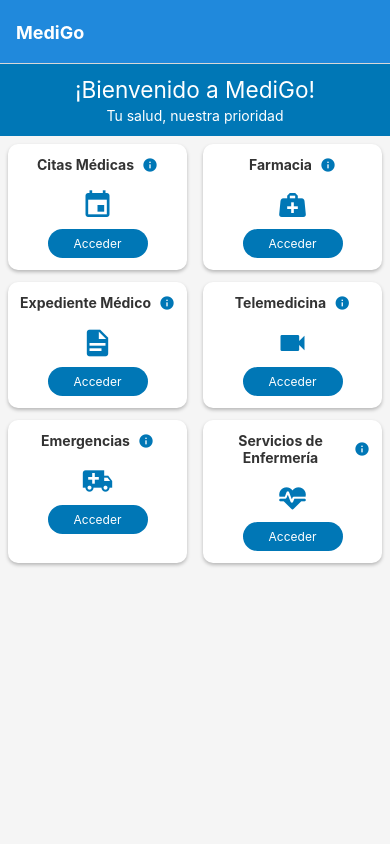
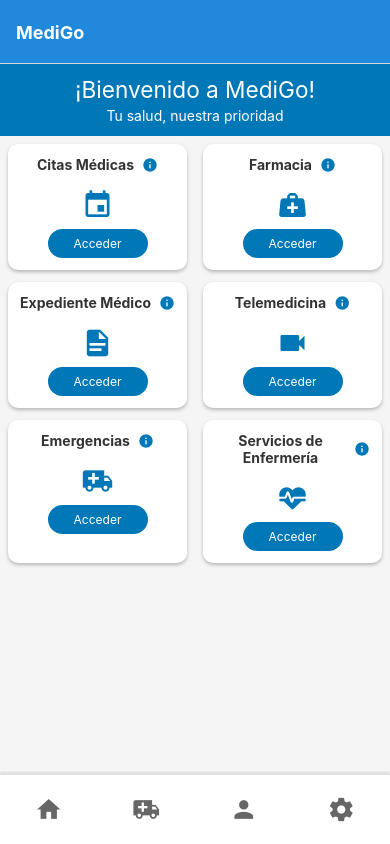
Before and after one commit to aristides25/medigo, a React Native app: screen /Home in a window 390 px wide. Built offline with nearby package versions, Linux system fonts and the light colour scheme.

Commit message:
feat: simplifica navbar a 4 elementos y ajusta posición del botón flotante en citas

```diff
--- /dev/null
+++ b/components/BottomNavbar.js
@@ -0,0 +1,64 @@
+import React from 'react';
+import { View, StyleSheet } from 'react-native';
+import { Icon } from '@rneui/themed';
+
+const BottomNavbar = () => {
+  return (
+    <View style={styles.container}>
+      <Icon
+        name="home"
+        type="material-community"
+        color="#666"
+        size={28}
+        containerStyle={styles.iconContainer}
+      />
+      <Icon
+        name="ambulance"
+        type="material-community"
+        color="#666"
+        size={28}
+        containerStyle={styles.iconContainer}
+      />
+      <Icon
+        name="account"
+        type="material-community"
+        color="#666"
+        size={28}
+        containerStyle={styles.iconContainer}
+      />
+      <Icon
+        name="cog"
+        type="material-community"
+        color="#666"
+        size={28}
+        containerStyle={styles.iconContainer}
+      />
+    </View>
+  );
+};
+
+const styles = StyleSheet.create({
+  container: {
+    flexDirection: 'row',
+    justifyContent: 'space-around',
+    alignItems: 'center',
+    backgroundColor: 'white',
+    paddingVertical: 12,
+    borderTopWidth: 1,
+    borderTopColor: '#e0e0e0',
+    position: 'absolute',
+    bottom: 0,
+    left: 0,
+    right: 0,
+    elevation: 8,
+    shadowColor: '#000',
+    shadowOffset: { width: 0, height: -2 },
+    shadowOpacity: 0.1,
+    shadowRadius: 2,
+  },
+  iconContainer: {
+    padding: 8,
+  },
+});
+
+export default BottomNavbar;
--- a/screens/HomeScreen.js
+++ b/screens/HomeScreen.js
@@ -2,6 +2,7 @@ import React, { useState } from 'react';
 import { View, StyleSheet, Dimensions, TouchableOpacity, Modal } from 'react-native';
 import { Button, Text, Icon, Overlay } from '@rneui/themed';
 import { SafeAreaView } from 'react-native-safe-area-context';
+import BottomNavbar from '../components/BottomNavbar';
 
 const modules = [
   {
@@ -81,7 +82,7 @@ const HomeScreen = ({ navigation }) => {
         <Text style={styles.subtitle}>Tu salud, nuestra prioridad</Text>
       </View>
 
-      <View style={styles.modulesContainer}>
+      <View style={[styles.modulesContainer, { marginBottom: 70 }]}>
         <View style={styles.moduleRow}>
           {modules.map((module, index) => (
             <View key={index} style={styles.moduleCard}>
@@ -130,6 +131,8 @@ const HomeScreen = ({ navigation }) => {
           ))}
         </View>
       </View>
+
+      <BottomNavbar />
     </SafeAreaView>
   );
 };
--- a/screens/appointments/AppointmentsScreen.js
+++ b/screens/appointments/AppointmentsScreen.js
@@ -3,6 +3,7 @@ import { View, ScrollView, StyleSheet, TouchableOpacity } from 'react-native';
 import { Text, Button, Card, Icon, Badge, ButtonGroup } from '@rneui/themed';
 import { SafeAreaView } from 'react-native-safe-area-context';
 import { useAppointment } from '../../context/AppointmentContext';
+import BottomNavbar from '../../components/BottomNavbar';
 
 const AppointmentCard = ({ appointment, onPress }) => {
   const getStatusColor = (status) => {
@@ -128,7 +129,7 @@ const AppointmentsScreen = ({ navigation }) => {
         selectedTextStyle={styles.selectedButtonText}
       />
 
-      <ScrollView style={styles.content}>
+      <ScrollView style={[styles.content, { marginBottom: 70 }]}>
         {filteredAppointments.length === 0 ? (
           <View style={styles.emptyState}>
             <Icon
@@ -165,6 +166,8 @@ const AppointmentsScreen = ({ navigation }) => {
           iconRight
         />
       </View>
+
+      <BottomNavbar />
     </SafeAreaView>
   );
 };
@@ -260,7 +263,7 @@ const styles = StyleSheet.create({
   },
   floatingButtonContainer: {
     position: 'absolute',
-    bottom: 20,
+    bottom: 90,
     right: 20,
     left: 20,
   },
--- a/screens/emergency/EmergencyTypeScreen.js
+++ b/screens/emergency/EmergencyTypeScreen.js
@@ -1,6 +1,8 @@
 import React from 'react';
 import { View, StyleSheet, ScrollView } from 'react-native';
 import { Button, Card, Text, Icon } from '@rneui/themed';
+import { SafeAreaView } from 'react-native-safe-area-context';
+import BottomNavbar from '../../components/BottomNavbar';
 
 const emergencyTypes = [
   {
@@ -53,7 +55,8 @@ const EmergencyTypeScreen = ({ navigation }) => {
   };
 
   return (
-    <ScrollView style={styles.container}>
+    <SafeAreaView style={styles.container}>
+      <ScrollView style={[styles.content, { marginBottom: 70 }]}>
         <Text style={styles.header}>¿Qué tipo de servicio necesitas?</Text>
         <Text style={styles.subheader}>Selecciona el motivo de la ambulancia</Text>
 
@@ -81,6 +84,9 @@ const EmergencyTypeScreen = ({ navigation }) => {
           ))}
         </View>
       </ScrollView>
+
+      <BottomNavbar />
+    </SafeAreaView>
   );
 };
 
--- a/screens/medical-records/MedicalRecordsScreen.js
+++ b/screens/medical-records/MedicalRecordsScreen.js
@@ -3,6 +3,7 @@ import { View, ScrollView, StyleSheet, TouchableOpacity, ActivityIndicator } fro
 import { Text, Card, Button, Icon, Divider } from '@rneui/themed';
 import { SafeAreaView } from 'react-native-safe-area-context';
 import { useMedicalRecord } from '../../context/MedicalRecordContext';
+import BottomNavbar from '../../components/BottomNavbar';
 
 const MedicalRecordsScreen = ({ navigation }) => {
   const { appointments, documents, prescriptions, loading } = useMedicalRecord();
@@ -72,7 +73,7 @@ const MedicalRecordsScreen = ({ navigation }) => {
 
   return (
     <SafeAreaView style={styles.container}>
-      <ScrollView>
+      <ScrollView style={[styles.content, { marginBottom: 70 }]}>
         {/* Resumen del Expediente */}
         <Card containerStyle={styles.summaryCard}>
           <View style={styles.summaryHeader}>
@@ -154,6 +155,8 @@ const MedicalRecordsScreen = ({ navigation }) => {
           ))}
         </View>
       </ScrollView>
+
+      <BottomNavbar />
     </SafeAreaView>
   );
 };
--- a/screens/nursing/NursingHomeScreen.js
+++ b/screens/nursing/NursingHomeScreen.js
@@ -1,6 +1,8 @@
 import React from 'react';
 import { View, StyleSheet, ScrollView } from 'react-native';
 import { Text, Card, Button, Icon } from '@rneui/themed';
+import { SafeAreaView } from 'react-native-safe-area-context';
+import BottomNavbar from '../../components/BottomNavbar';
 
 const nursingServices = [
   {
@@ -39,7 +41,8 @@ const NursingHomeScreen = ({ navigation }) => {
   };
 
   return (
-    <ScrollView style={styles.container}>
+    <SafeAreaView style={styles.container}>
+      <ScrollView style={[styles.content, { marginBottom: 70 }]}>
         <View style={styles.header}>
           <Text h4 style={styles.headerText}>Servicios Disponibles</Text>
           <Text style={styles.subheader}>Selecciona el servicio que necesitas</Text>
@@ -71,6 +74,9 @@ const NursingHomeScreen = ({ navigation }) => {
           </Card>
         ))}
       </ScrollView>
+
+      <BottomNavbar />
+    </SafeAreaView>
   );
 };
 
--- a/screens/pharmacy/PharmacyScreen.js
+++ b/screens/pharmacy/PharmacyScreen.js
@@ -1,8 +1,9 @@
 import React, { useState } from 'react';
 import { View, StyleSheet, TouchableOpacity, FlatList, Alert, ScrollView } from 'react-native';
-import { Text, SearchBar, Icon, Badge, Avatar } from '@rneui/themed';
+import { Text, SearchBar, Icon, Badge, Avatar, Button } from '@rneui/themed';
 import { SafeAreaView } from 'react-native-safe-area-context';
 import { useCart } from '../../context/CartContext';
+import BottomNavbar from '../../components/BottomNavbar';
 
 const PHARMACIES = [
   {
@@ -224,6 +225,7 @@ const PharmacyScreen = ({ navigation }) => {
 
   return (
     <SafeAreaView style={styles.container}>
+      <ScrollView style={[styles.content, { marginBottom: 70 }]}>
         <View style={styles.fixedHeader}>
           <View style={styles.headerContainer}>
             <TouchableOpacity
@@ -288,6 +290,9 @@ const PharmacyScreen = ({ navigation }) => {
             <Text style={styles.viewCartText}>Ver mi carrito</Text>
           </TouchableOpacity>
         )}
+      </ScrollView>
+
+      <BottomNavbar />
     </SafeAreaView>
   );
 };
--- a/screens/telemedicine/consultation/ActiveConsultationsScreen.js
+++ b/screens/telemedicine/consultation/ActiveConsultationsScreen.js
@@ -9,6 +9,8 @@ import {
 } from 'react-native';
 import { MaterialIcons } from '@expo/vector-icons';
 import { useTelemedicine } from '../../../context/TelemedicineContext';
+import { SafeAreaView } from 'react-native-safe-area-context';
+import BottomNavbar from '../../../components/BottomNavbar';
 
 const ActiveConsultationsScreen = ({ navigation }) => {
   const { activeConsultations } = useTelemedicine();
@@ -81,7 +83,7 @@ const ActiveConsultationsScreen = ({ navigation }) => {
   };
 
   return (
-    <ScrollView style={styles.container}>
+    <SafeAreaView style={styles.container}>
       <View style={styles.header}>
         <Text style={styles.title}>Mis Consultas</Text>
         <TouchableOpacity
@@ -93,6 +95,7 @@ const ActiveConsultationsScreen = ({ navigation }) => {
         </TouchableOpacity>
       </View>
 
+      <ScrollView style={[styles.content, { marginBottom: 70 }]}>
         {activeConsultations.length === 0 ? (
           <View style={styles.emptyState}>
             <MaterialIcons name="medical-services" size={64} color="#ccc" />
@@ -112,6 +115,9 @@ const ActiveConsultationsScreen = ({ navigation }) => {
           ))
         )}
       </ScrollView>
+
+      <BottomNavbar />
+    </SafeAreaView>
   );
 };
 
```
Lines whose indentation alone changed are shown as unchanged.
